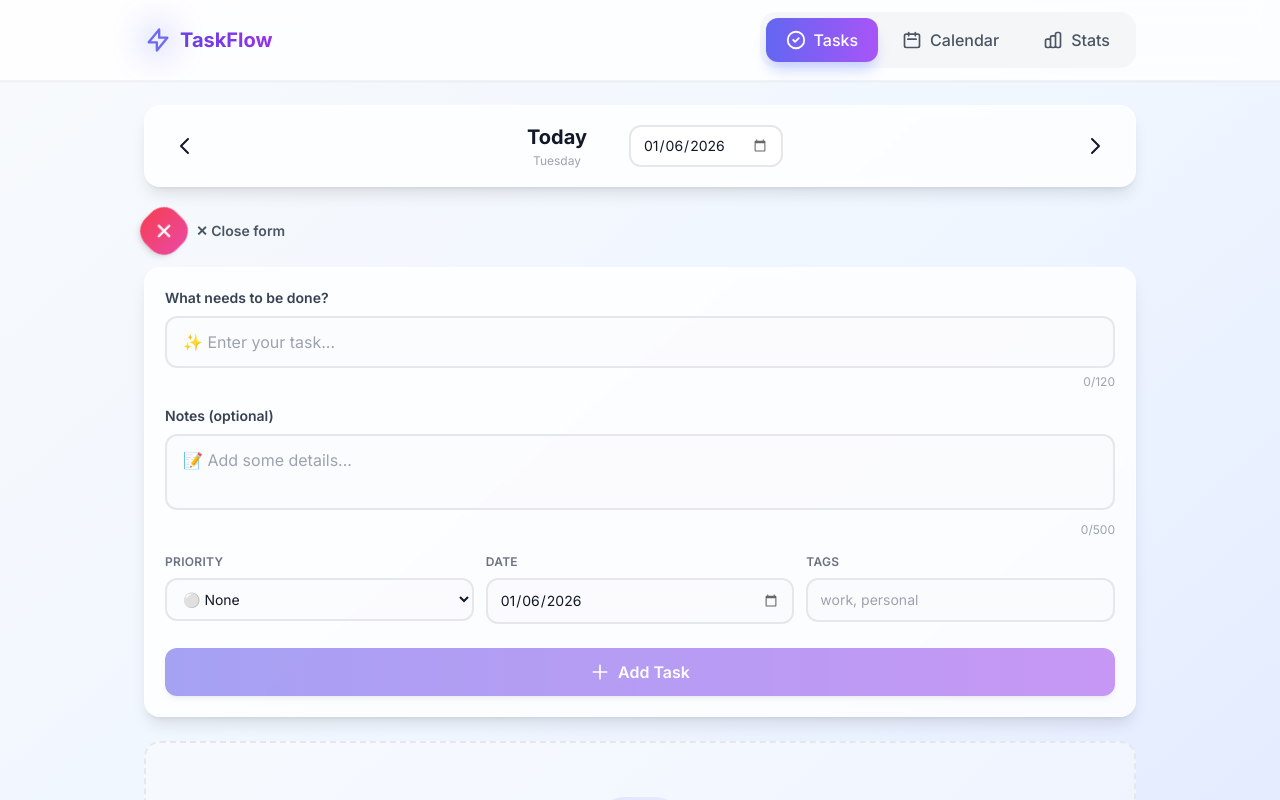
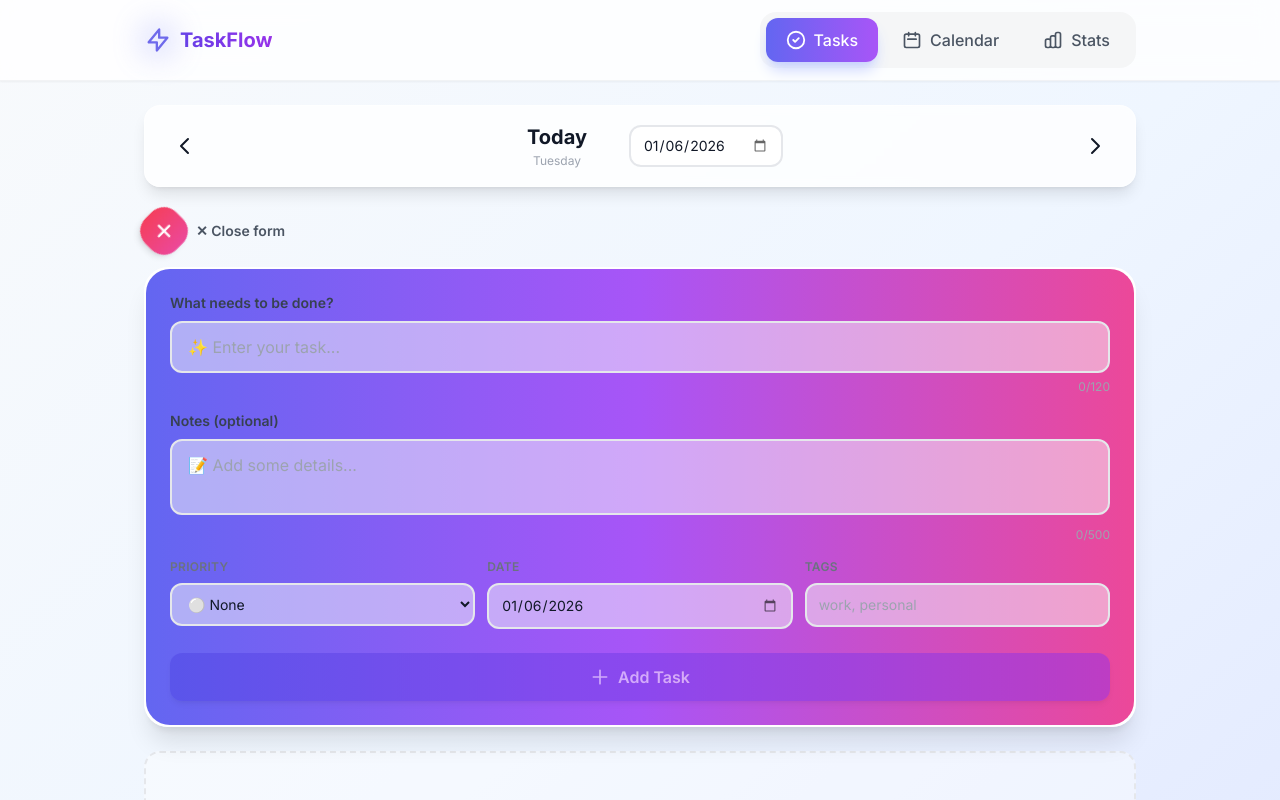
Before and after one commit to Saqibnawazkhan/DailyTasks, a React (Vite) app: page / in a window 1280 px wide. Shown: the top 800 px of the page. Built offline with nearby package versions, Linux system fonts and the light colour scheme.

Commit message:
Change 22/50: Add animated gradient border to task form

```diff
--- a/src/components/TaskForm.tsx
+++ b/src/components/TaskForm.tsx
@@ -65,7 +65,7 @@ export function TaskForm({ onSubmit, initialData, submitLabel = 'Add Task', onCa
   };
 
   return (
-    <form onSubmit={handleSubmit} className="space-y-4 bg-white/80 backdrop-blur-sm p-5 rounded-2xl shadow-lg border border-white/50">
+    <form onSubmit={handleSubmit} className="space-y-4 bg-white/90 backdrop-blur-sm p-6 rounded-3xl shadow-xl border-2 border-transparent bg-gradient-to-r from-white via-white to-white relative before:absolute before:inset-0 before:rounded-3xl before:p-[2px] before:bg-gradient-to-r before:from-indigo-500 before:via-purple-500 before:to-pink-500 before:-z-10 before:animate-gradient">
       <div>
         <label htmlFor="title" className="block text-sm font-semibold text-gray-700 mb-2">
           What needs to be done?
```
